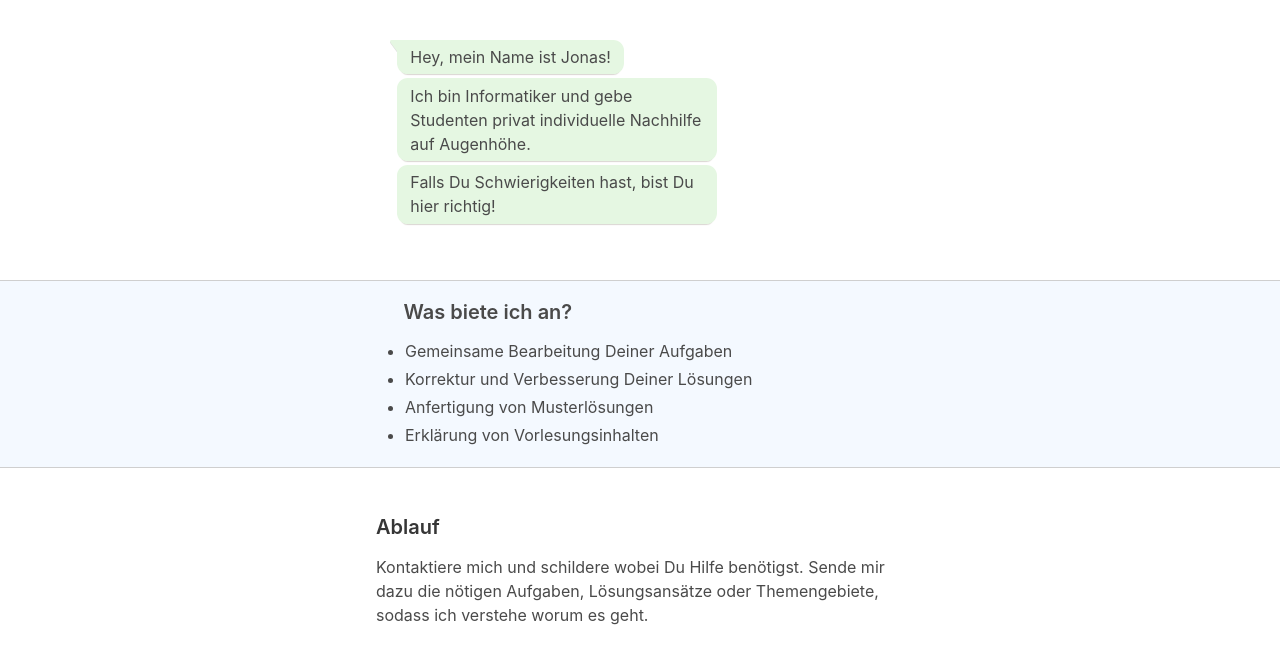
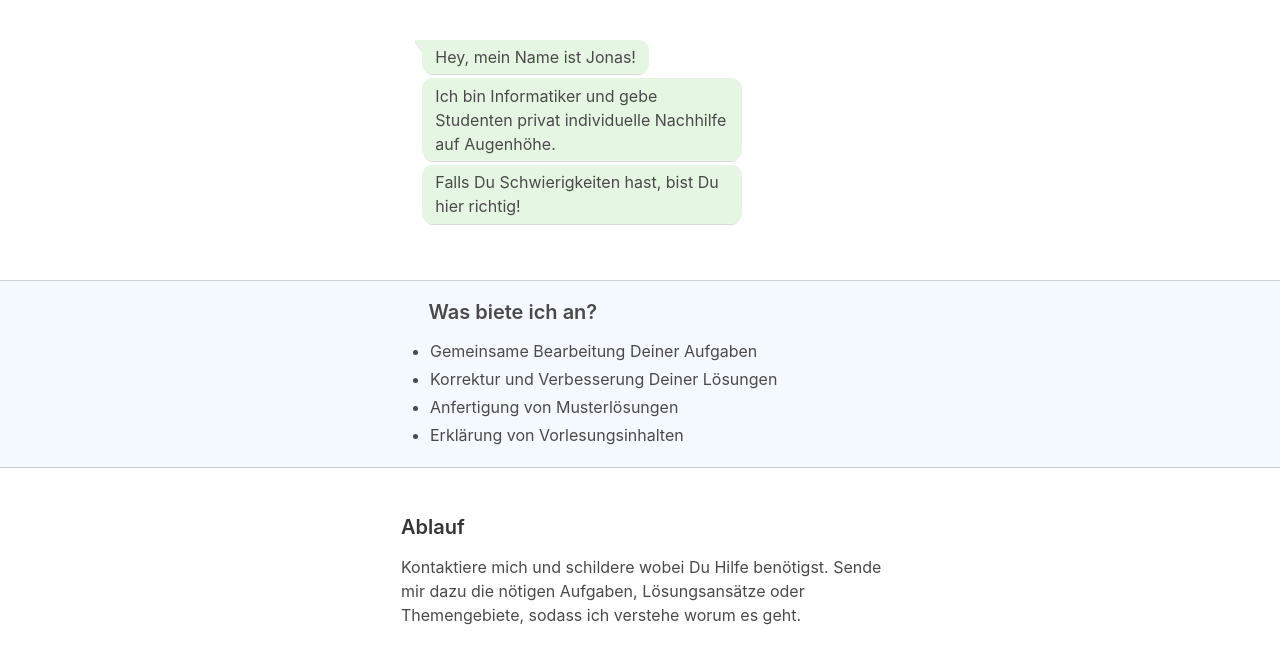
Before and after one commit to informatiktutor/website-v1, a website: page docs/index.html in a window 1280 px wide. Shown: the part 74-722 px from the top of the page. Drawn offline with Linux system fonts and the light colour scheme.

Commit message:
Decrease page width a bit

```diff
--- a/_styles/main.scss
+++ b/_styles/main.scss
@@ -226,7 +226,7 @@ ol.is-inline {
     border-bottom: 1px solid $offer-border-color;
 }
 
-$page-content-max-width: 550px;
+$page-content-max-width: 500px;
 $page-padding-x: 1.5rem;
 $page-mobile-add-x: .5rem;
 $header-y-padding: .6rem;
```
Also changed, not shown: docs/assets/css/main.css.
